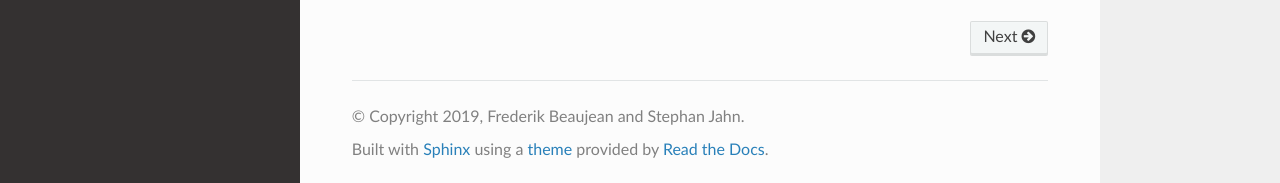
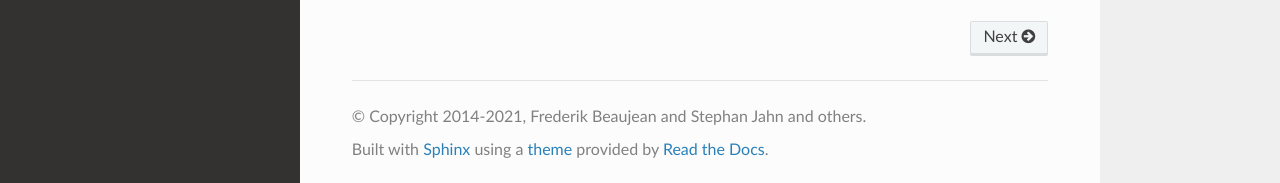
Before and after one commit to pypmc/pypmc, a Sphinx documentation site: the page built from doc/index.rst, in a window 1280 px wide and 900 px high, scrolled down 2000 px. Shown: the part 714-897 px from the top of the window. Built offline with Sphinx 7.4.7 and the Read the Docs theme 2.0.0, drawn with Linux system fonts in a browser that asks for light colours.

Commit message:
[doc] Fix copyright

```diff
--- a/doc/conf.py
+++ b/doc/conf.py
@@ -39,7 +39,7 @@ master_doc = 'index'
 
 # General information about the project.
 project = u'pypmc'
-copyright = u'2019, Frederik Beaujean and Stephan Jahn'
+copyright = u'2014-2021, Frederik Beaujean and Stephan Jahn and others'
 
 # The version info for the project you're documenting, acts as replacement for
 # |version| and |release|, also used in various other places throughout the
```
